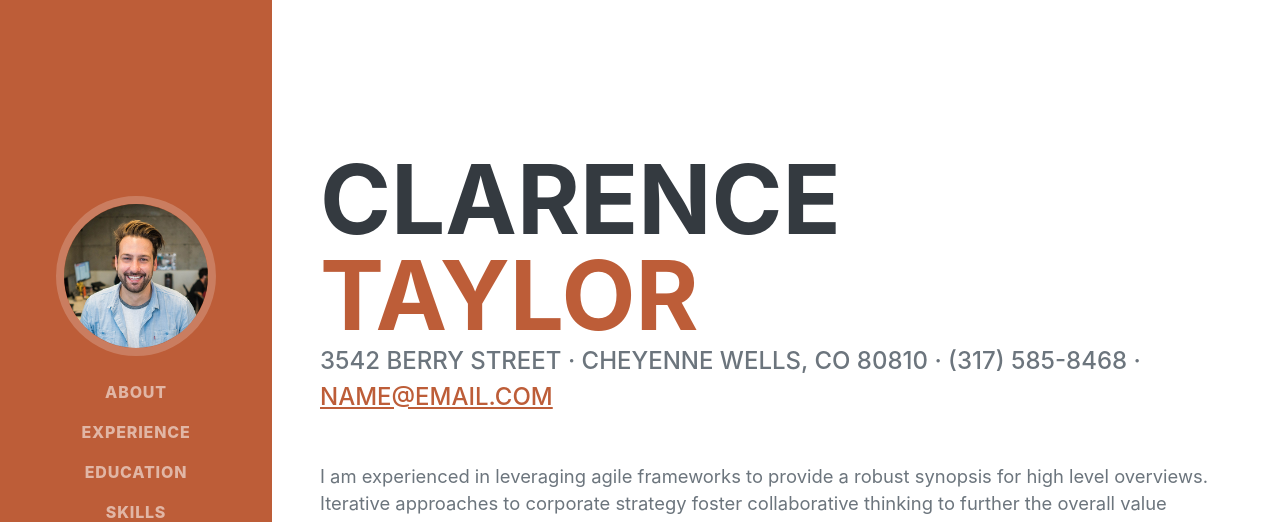
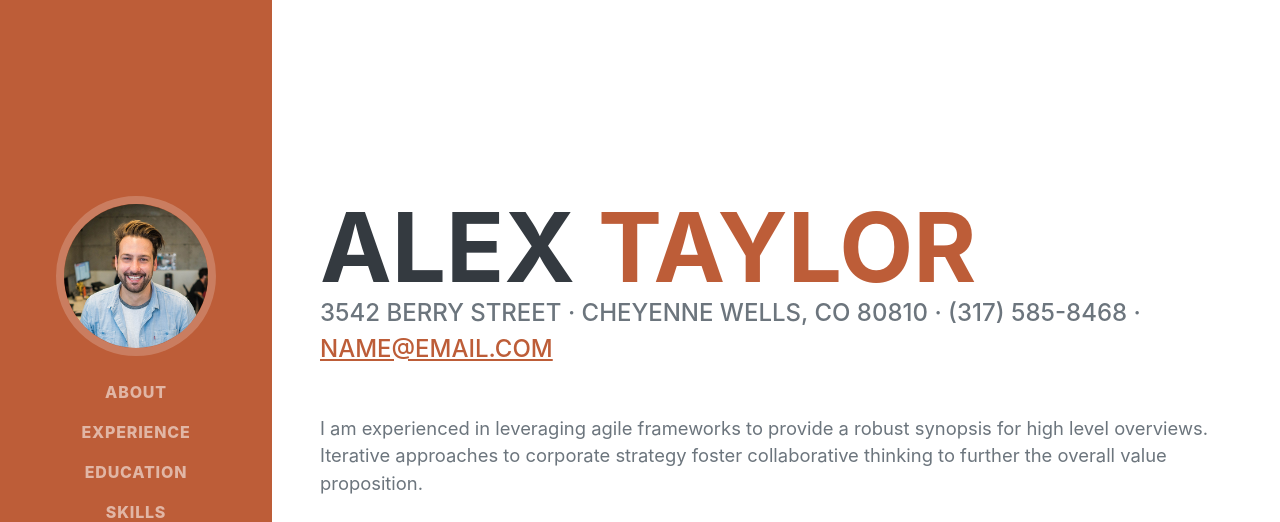
Before and after one commit to alexmartinez1000/alexmartinez1000.github.io, a plain HTML site: page index.html in a window 1280 px wide. Shown: the top 522 px of the page. Drawn offline with nearby package versions, Linux system fonts and the light colour scheme; a web font is replaced by a local one.

Commit message:
Name change to Alex

```diff
--- a/index.html
+++ b/index.html
@@ -40,7 +40,7 @@
             <section class="resume-section" id="about">
                 <div class="resume-section-content">
                     <h1 class="mb-0">
-                        Clarence
+                        Alex
                         <span class="text-primary">Taylor</span>
                     </h1>
                     <div class="subheading mb-5">
```
